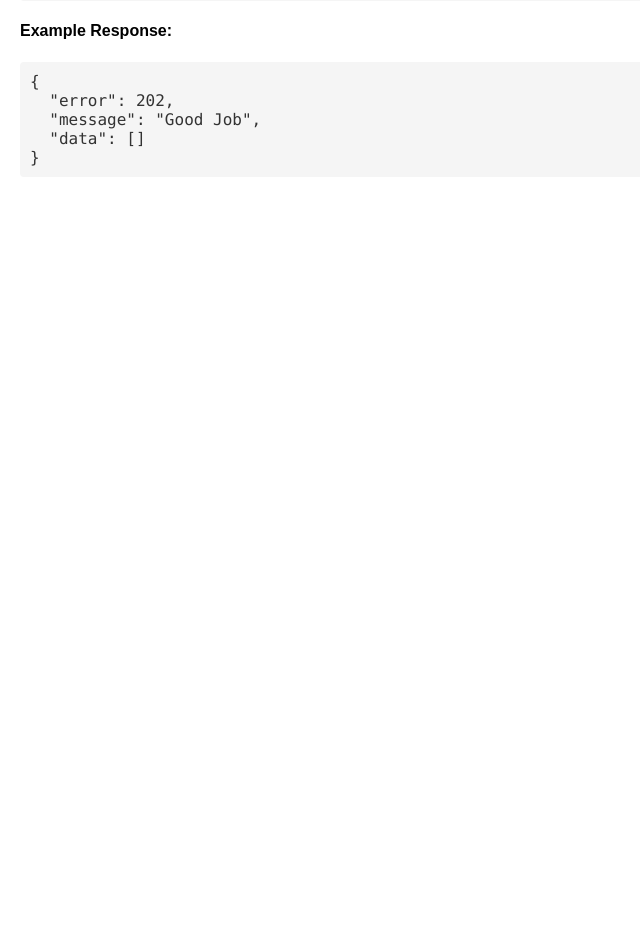
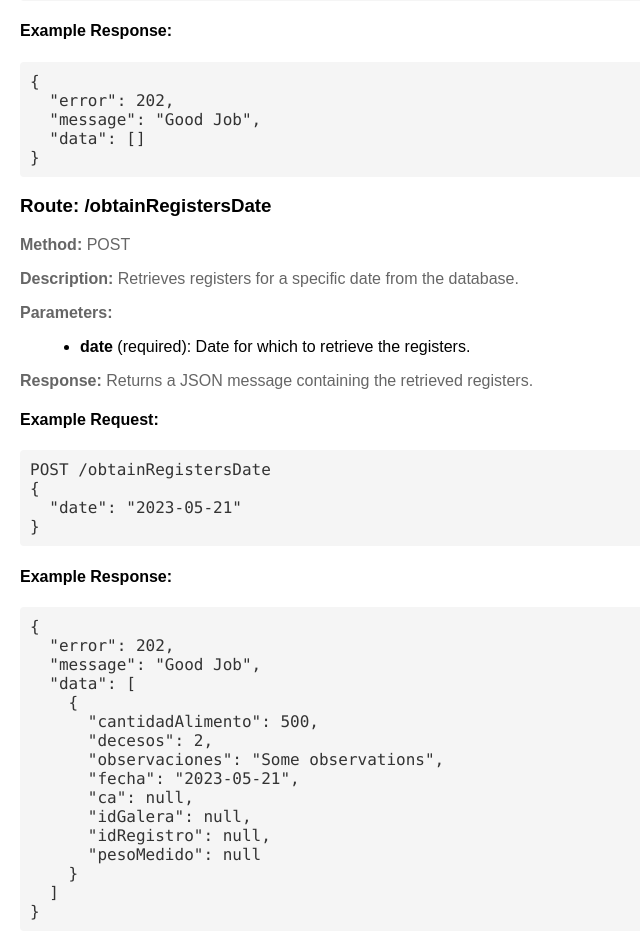
Before and after one commit to Danval-003/MGA_Api, a Flask app: page /registerDoc in a window 1280 px wide. Shown: the part 585-1536 px from the top of the page, without its empty margins (0-640 px from the left). Before the commit the page ends 751 px from the top, so only its background shows below. Run offline with Flask 3, Linux system fonts and the light colour scheme.

Commit message:
Se agrego la ruta para obtener registros por fecha

```diff
--- a/templates/registerDoc.html
+++ b/templates/registerDoc.html
@@ -99,5 +99,46 @@
             }
         </code>
     </div>
+
+    <h3>Route: /obtainRegistersDate</h3>
+    <p><strong>Method:</strong> POST</p>
+    <p><strong>Description:</strong> Retrieves registers for a specific date from the database.</p>
+    <p><strong>Parameters:</strong></p>
+    <ul>
+        <li><strong>date</strong> (required): Date for which to retrieve the registers.</li>
+    </ul>
+    <p><strong>Response:</strong> Returns a JSON message containing the retrieved registers.</p>
+
+    <div class="example-section">
+        <h4>Example Request:</h4>
+        <code>
+            POST /obtainRegistersDate<br>
+            {<br>
+            &nbsp;&nbsp;"date": "2023-05-21"<br>
+            }
+        </code>
+    </div>
+
+    <div class="response-section">
+        <h4>Example Response:</h4>
+        <code>
+            {<br>
+            &nbsp;&nbsp;"error": 202,<br>
+            &nbsp;&nbsp;"message": "Good Job",<br>
+            &nbsp;&nbsp;"data": [<br>
+            &nbsp;&nbsp;&nbsp;&nbsp;{<br>
+            &nbsp;&nbsp;&nbsp;&nbsp;&nbsp;&nbsp;"cantidadAlimento": 500,<br>
+            &nbsp;&nbsp;&nbsp;&nbsp;&nbsp;&nbsp;"decesos": 2,<br>
+            &nbsp;&nbsp;&nbsp;&nbsp;&nbsp;&nbsp;"observaciones": "Some observations",<br>
+            &nbsp;&nbsp;&nbsp;&nbsp;&nbsp;&nbsp;"fecha": "2023-05-21",<br>
+            &nbsp;&nbsp;&nbsp;&nbsp;&nbsp;&nbsp;"ca": null,<br>
+            &nbsp;&nbsp;&nbsp;&nbsp;&nbsp;&nbsp;"idGalera": null,<br>
+            &nbsp;&nbsp;&nbsp;&nbsp;&nbsp;&nbsp;"idRegistro": null,<br>
+            &nbsp;&nbsp;&nbsp;&nbsp;&nbsp;&nbsp;"pesoMedido": null<br>
+            &nbsp;&nbsp;&nbsp;&nbsp;}<br>
+            &nbsp;&nbsp;]<br>
+            }
+        </code>
+    </div>
 </body>
 </html>
```
